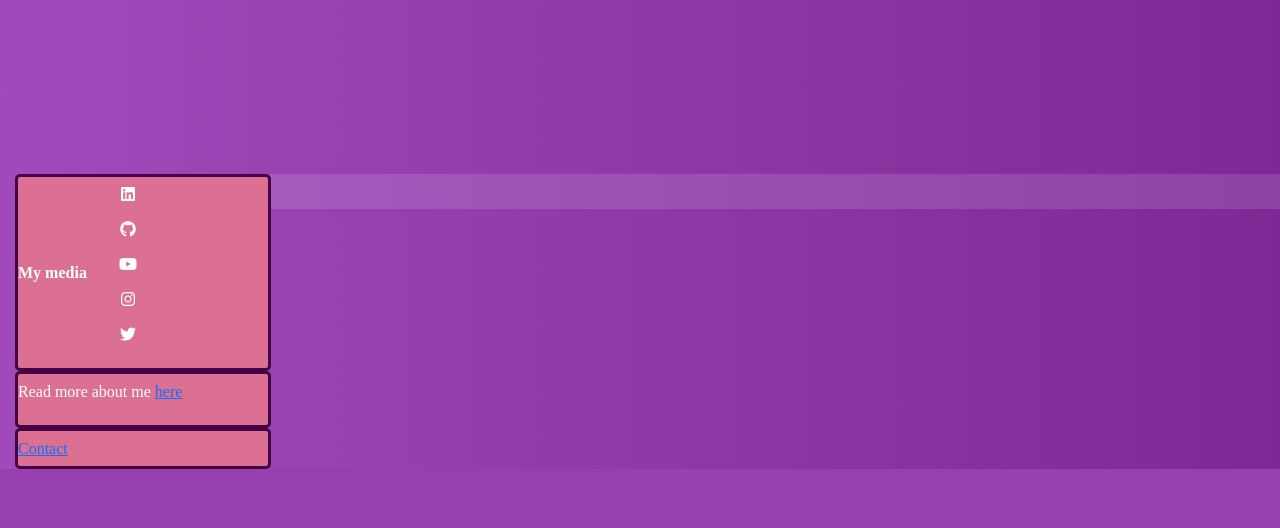
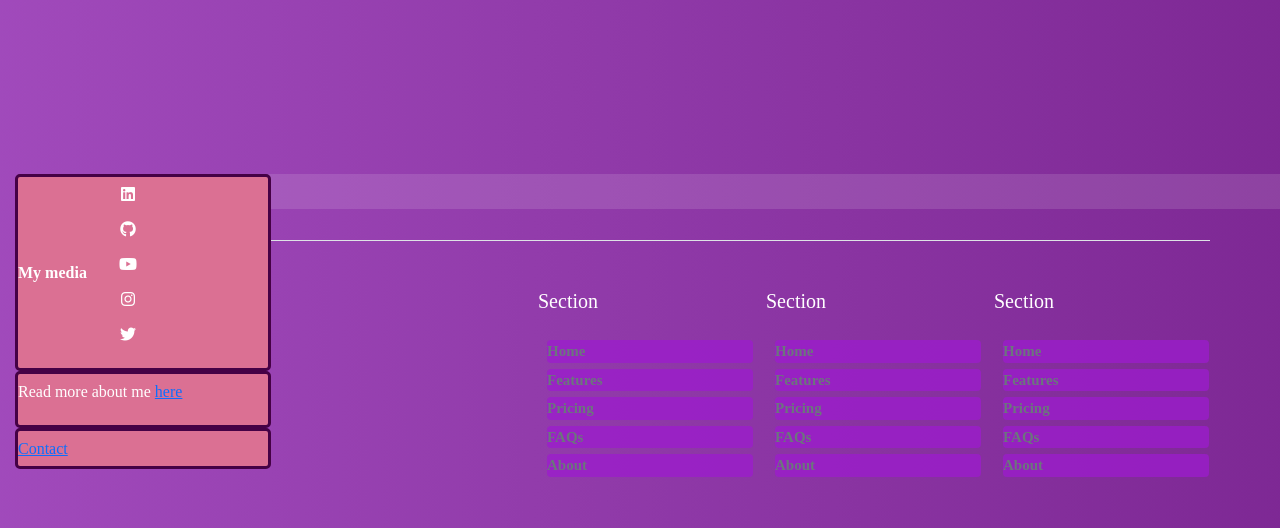
Before and after one commit to Uncle-Moris/MyBlog, a Django app: page /posts/ in a window 1280 px wide. Shown: the part 713-1241 px from the top of the page. Before the commit the page ends 1182 px from the top, so only its background shows below. Run offline with Django 4.2, Linux system fonts and the light colour scheme; data that the repository does not hold is empty; some libraries are stand-ins or nearby versions.

Commit message:
New footer in home.html

```diff
--- a/my_blog/main/templates/home.html
+++ b/my_blog/main/templates/home.html
@@ -75,5 +75,54 @@
         </div>
     </footer>
     <script src="{% static 'main/js/main.js' %}"></script>
+<!-- New Footer -->
+    <div class="container">
+  <footer class="row row-cols-1 row-cols-sm-2 row-cols-md-5 py-5 my-5 border-top">
+    <div class="col mb-3">
+      <a href="/" class="d-flex align-items-center mb-3 link-dark text-decoration-none">
+        <svg class="bi me-2" width="40" height="32"><use xlink:href="#bootstrap"></use></svg>
+      </a>
+      <p class="text-muted">© 2022</p>
+    </div>
+
+    <div class="col mb-3">
+
+    </div>
+
+    <div class="col mb-3">
+      <h5>Section</h5>
+      <ul class="nav flex-column">
+        <li class="nav-item mb-2"><a href="#" class="nav-link p-0 text-muted">Home</a></li>
+        <li class="nav-item mb-2"><a href="#" class="nav-link p-0 text-muted">Features</a></li>
+        <li class="nav-item mb-2"><a href="#" class="nav-link p-0 text-muted">Pricing</a></li>
+        <li class="nav-item mb-2"><a href="#" class="nav-link p-0 text-muted">FAQs</a></li>
+        <li class="nav-item mb-2"><a href="#" class="nav-link p-0 text-muted">About</a></li>
+      </ul>
+    </div>
+
+    <div class="col mb-3">
+      <h5>Section</h5>
+      <ul class="nav flex-column">
+        <li class="nav-item mb-2"><a href="#" class="nav-link p-0 text-muted">Home</a></li>
+        <li class="nav-item mb-2"><a href="#" class="nav-link p-0 text-muted">Features</a></li>
+        <li class="nav-item mb-2"><a href="#" class="nav-link p-0 text-muted">Pricing</a></li>
+        <li class="nav-item mb-2"><a href="#" class="nav-link p-0 text-muted">FAQs</a></li>
+        <li class="nav-item mb-2"><a href="#" class="nav-link p-0 text-muted">About</a></li>
+      </ul>
+    </div>
+
+    <div class="col mb-3">
+      <h5>Section</h5>
+      <ul class="nav flex-column">
+        <li class="nav-item mb-2"><a href="#" class="nav-link p-0 text-muted">Home</a></li>
+        <li class="nav-item mb-2"><a href="#" class="nav-link p-0 text-muted">Features</a></li>
+        <li class="nav-item mb-2"><a href="#" class="nav-link p-0 text-muted">Pricing</a></li>
+        <li class="nav-item mb-2"><a href="#" class="nav-link p-0 text-muted">FAQs</a></li>
+        <li class="nav-item mb-2"><a href="#" class="nav-link p-0 text-muted">About</a></li>
+      </ul>
+    </div>
+  </footer>
+<!-- end of New Footer -->
+</div>
 </body>
 </html>
```
Also changed, not shown: my_blog/posts/templates/posts/list.html (line endings or trailing spaces).
